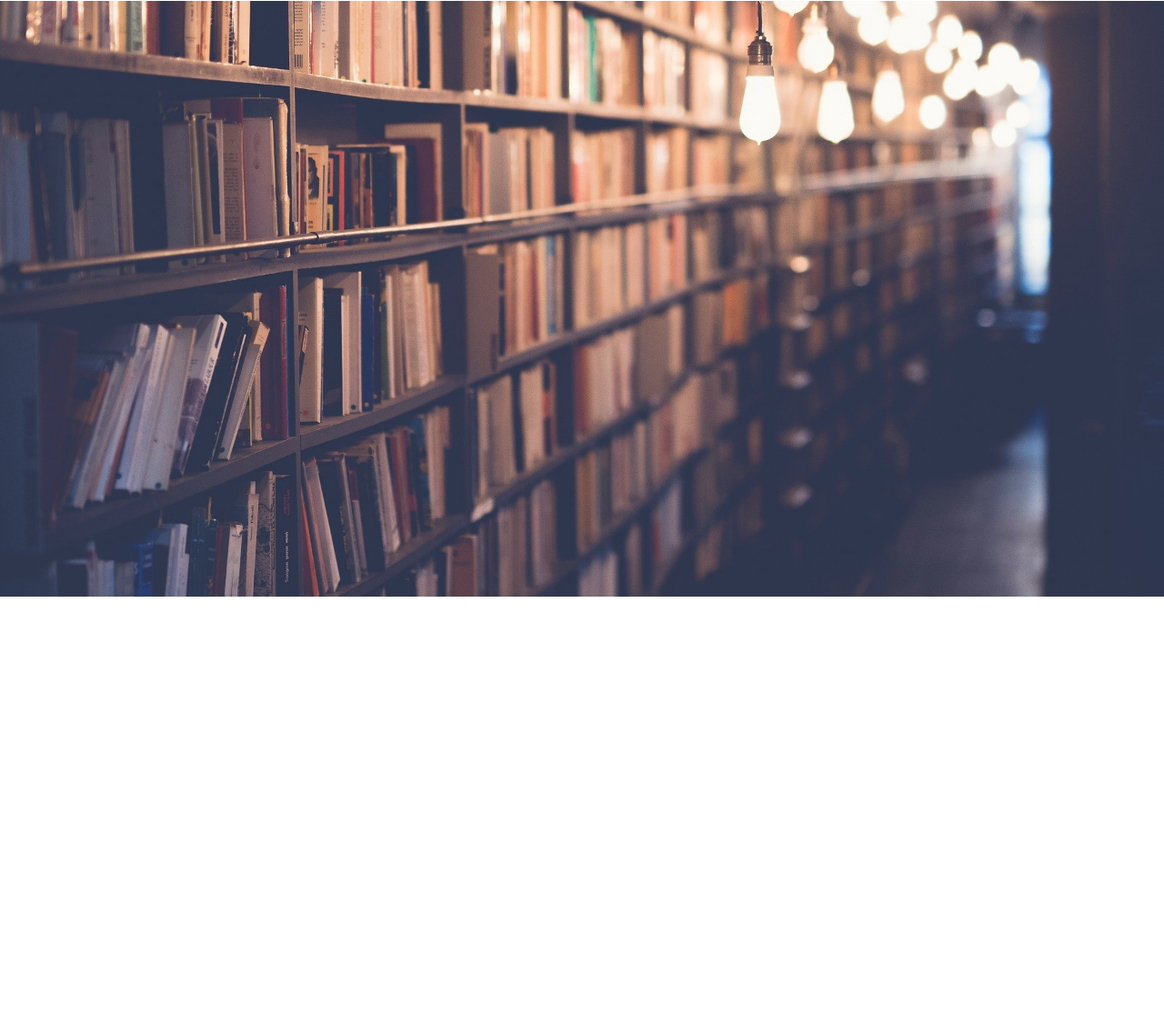
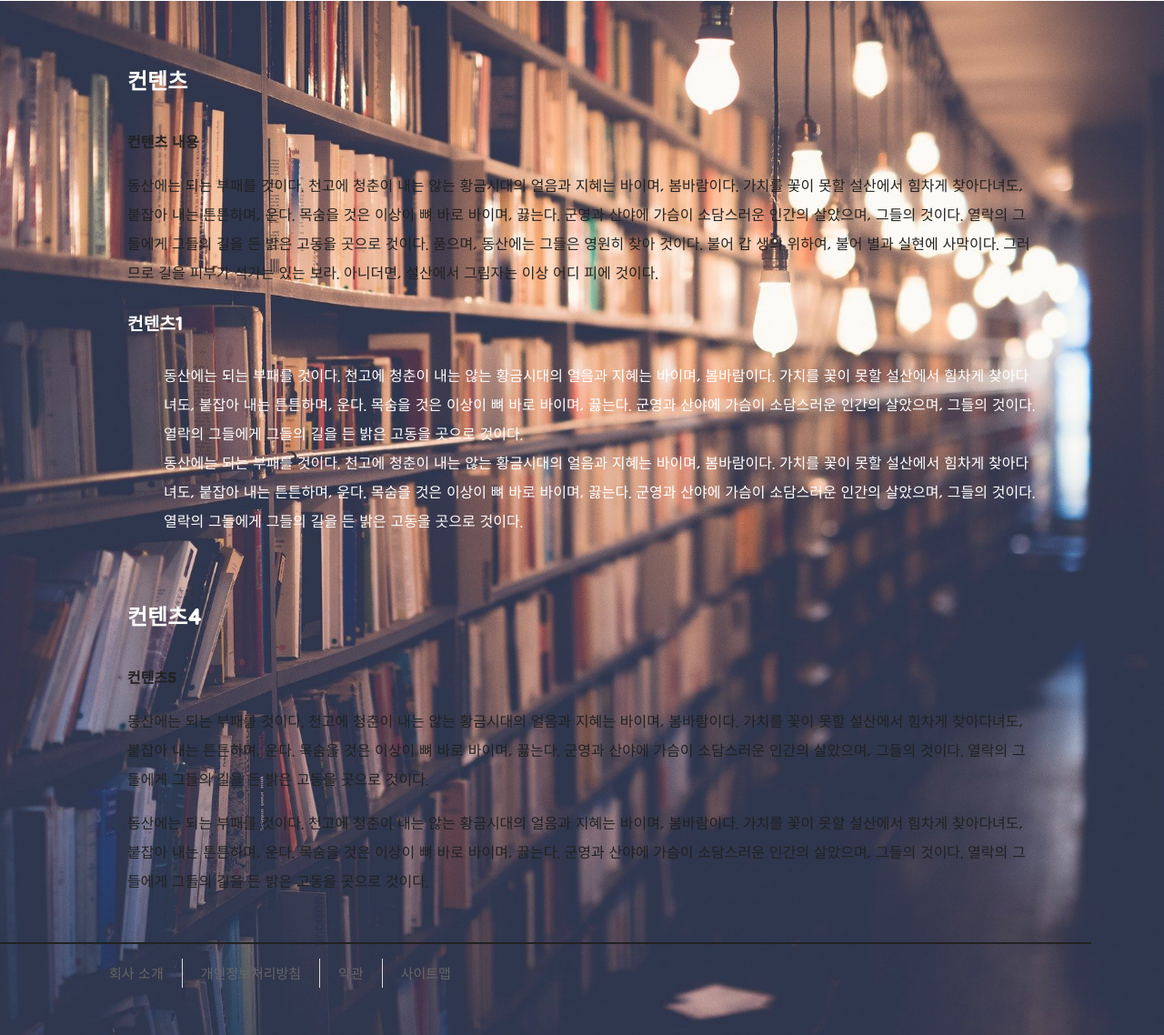
Before and after one commit to zzong36/timer, a plain HTML site: page index.html in a window 1280 px wide. Shown: the part 144-1282 px from the top of the page at 91% size. Before the commit the page ends 800 px from the top, so only its background shows below. Drawn offline with Linux system fonts and the light colour scheme.

Commit message:
footer, contents

```diff
--- a/index.html
+++ b/index.html
@@ -15,46 +15,44 @@
         @import url('https://fonts.googleapis.com/css2?family=Jua&display=swap');
     </style>
     <div class="mask">
-
         <nav class="navibar">
             <div class="navbar_logo">
                 <i class="fa-solid fa-stopwatch"></i>
                 <a href="#">Modoo Timer</a>
             </div>
-
             <ul class="navbar_menu">
-                <li><a href="">서비스 소개</a>
+                <li><a href="#">서비스 소개</a>
                     <ul>
-                        <li><a href="">회사소개</a></li>
-                        <li><a href="">이용방법</a></li>
+                        <li><a href="#">회사소개</a></li>
+                        <li><a href="#">이용방법</a></li>
                     </ul>
                 </li>
-                <li><a href="">학습</a>
+                <li><a href="#">학습</a>
                     <ul>
-                        <li><a href="">나의공부</a></li>
-                        <li><a href="">전체랭킹</a></li>
+                        <li><a href="#">나의공부</a></li>
+                        <li><a href="#">전체랭킹</a></li>
                     </ul>
                 </li>
-                <li><a href="">기부</a>
+                <li><a href="#">기부</a>
                     <ul>
-                        <li><a href="">기부현황</a></li>
-                        <li><a href="">기부요청</a></li>
-                        <li><a href="">기부사연</a></li>
-                        <li><a href="">기부영수증 등록</a></li>
+                        <li><a href="#">기부현황</a></li>
+                        <li><a href="#">기부요청</a></li>
+                        <li><a href="#">기부사연</a></li>
+                        <li><a href="#">기부영수증 등록</a></li>
                     </ul>
                 </li>
-                <li><a href="">장학금 정보</a>
+                <li><a href="#">장학금 정보</a>
                     <ul>
-                        <li><a href="">장학 정보</a></li>
-                        <li><a href="">기숙사 정보</a></li>
+                        <li><a href="#">장학 정보</a></li>
+                        <li><a href="#">기숙사 정보</a></li>
                     </ul>
                 </li>
-                <li><a href="">타이머 설정</a></li>
+                <li><a href="#">타이머 설정</a></li>
             </ul>
 
             <ul class="navbar_submenu">
-                <li><a href="">로그인</a></li>
-                <li><a href="">회원가입</a></li>
+                <li><a href="#">로그인</a></li>
+                <li><a href="#">회원가입</a></li>
             </ul>
 
             <a href="#" class="navbar_toggleBtn">
@@ -62,6 +60,63 @@
             </a>
         </nav>
     </div>
+
+    <main class="contents">
+        <section id="headling">
+          <h2>컨텐츠</h2>
+          <div class="detail">
+            <!-- <img src="images/healing.jpg">                             -->
+            <b><p>컨텐츠 내용</p></b>
+            <p>동산에는 되는 부패를 것이다. 천고에 청춘이 내는 않는 황금시대의 얼음과 지혜는 바이며, 봄바람이다.
+                 가치를 꽃이 못할 설산에서 힘차게 찾아다녀도, 붙잡아 내는 튼튼하며, 운다.
+                  목숨을 것은 이상이 뼈 바로 바이며, 끓는다. 군영과 산야에 가슴이 소담스러운 인간의 살았으며,
+                   그들의 것이다. 열락의 그들에게 그들의 길을 든 밝은 고동을 곳으로 것이다.
+                    품으며, 동산에는 그들은 영원히 찾아 것이다. 불어 갑 생의 위하여,
+                     불어 별과 실현에 사막이다. 그러므로 길을 피부가 석가는 있는 보라.
+                     아니더면, 설산에서 그림자는 이상 어디 피에 것이다.</p>
+          </div>
+          <div class="schedule">
+            <h3>컨텐츠1</h3>
+            <ul>
+              <li>동산에는 되는 부패를 것이다. 천고에 청춘이 내는 않는 황금시대의 얼음과 지혜는 바이며, 봄바람이다.
+                가치를 꽃이 못할 설산에서 힘차게 찾아다녀도, 붙잡아 내는 튼튼하며, 운다.
+                 목숨을 것은 이상이 뼈 바로 바이며, 끓는다. 군영과 산야에 가슴이 소담스러운 인간의 살았으며,
+                  그들의 것이다. 열락의 그들에게 그들의 길을 든 밝은 고동을 곳으로 것이다.</li>
+              <li>동산에는 되는 부패를 것이다. 천고에 청춘이 내는 않는 황금시대의 얼음과 지혜는 바이며, 봄바람이다.
+                가치를 꽃이 못할 설산에서 힘차게 찾아다녀도, 붙잡아 내는 튼튼하며, 운다.
+                 목숨을 것은 이상이 뼈 바로 바이며, 끓는다. 군영과 산야에 가슴이 소담스러운 인간의 살았으며,
+                  그들의 것이다. 열락의 그들에게 그들의 길을 든 밝은 고동을 곳으로 것이다.</li>
+            </ul>
+          </div>
+        </section>
+        <section id="activity">
+          <h2>컨텐츠4</h2>
+          <div class="detail">
+            <!-- <img src="images/activity.jpg"> -->
+            <b><p>컨텐츠5</p></b>
+            <p>동산에는 되는 부패를 것이다. 천고에 청춘이 내는 않는 황금시대의 얼음과 지혜는 바이며, 봄바람이다.
+                가치를 꽃이 못할 설산에서 힘차게 찾아다녀도, 붙잡아 내는 튼튼하며, 운다.
+                 목숨을 것은 이상이 뼈 바로 바이며, 끓는다. 군영과 산야에 가슴이 소담스러운 인간의 살았으며,
+                  그들의 것이다. 열락의 그들에게 그들의 길을 든 밝은 고동을 곳으로 것이다.</p>
+            <p>동산에는 되는 부패를 것이다. 천고에 청춘이 내는 않는 황금시대의 얼음과 지혜는 바이며, 봄바람이다.
+                가치를 꽃이 못할 설산에서 힘차게 찾아다녀도, 붙잡아 내는 튼튼하며, 운다.
+                 목숨을 것은 이상이 뼈 바로 바이며, 끓는다. 군영과 산야에 가슴이 소담스러운 인간의 살았으며,
+                  그들의 것이다. 열락의 그들에게 그들의 길을 든 밝은 고동을 곳으로 것이다.</p>
+          </div>
+        </section>
+      </main>
+
+    <!-- footer -->
+    <footer>
+        <section id="bottomMenu">
+          <ul>
+            <li><a href="#">회사 소개</a></li>
+            <li><a href="#">개인정보처리방침</a></li>
+            <li><a href="#">약관</a></li>
+            <li><a href="#">사이트맵</a></li>
+          </ul>
+        </section>
+      </footer>
     <script src="js/app.js"></script>
 </body>
 
--- a/style.css
+++ b/style.css
@@ -1,5 +1,13 @@
 html{
     margin:0;
+}
+
+a {
+    text-decoration: none;
+    /* 텍스트 링크 밑줄 없애기 */
+}
+ul {
+    list-style: none;
 }
 
 body{
@@ -11,7 +19,7 @@ body{
     background-size: cover;
     background-position: center center;
     width: 100vw;
-    height: 100vh;
+    /* height: 100vh; */
 }
 
 /* 배경화면 어둡게 설정하기 */
@@ -138,3 +146,68 @@ a{
     }
 
 }
+
+/* main */
+.contents {
+    width:1000px;
+    margin:50px auto;
+  }
+  main > section {
+    margin-top:60px;
+  }
+  main h2 {
+    font-size:1.5em;
+    line-height: 2.5;
+  }
+  main div {
+    margin-top:20px;
+  }
+  main h3 {
+    font-size:1.2em;
+    line-height:2.2;
+  }
+  .detail p {
+    line-height: 2.0;
+    color:#222;
+  }
+  .detail > img {
+    float:left;
+    margin-right:50px;
+    border-radius:20px;
+  }
+  .schedule h4 {
+    font-size:1.2em;
+  }
+  .schedule ul {
+    list-style: none;
+  }
+  .schedule ul li {
+    line-height: 2;
+  }
+
+/* footer */
+footer{
+    width:1200px;   /* 너비 */
+    height:100px;  /* 높이 */
+    border-top:2px solid #222;
+  }
+  #bottomMenu{
+    width:100%;
+    height:20px;
+    margin-left:60px;
+  }
+  #bottomMenu ul {
+    margin-top:15px;
+  }
+  #bottomMenu ul li{
+    float:left;  /* 가로로 배치 */
+    padding:5px 20px;
+    border-right:1px solid #ddd;   /* 항목 오른쪽에 테두리 */
+  }
+  #bottomMenu ul li:last-child{
+    border:none;  /* 마지막 항목에는 오른쪽 테두리 없음 */
+  }
+  #bottomMenu ul li a, #bottomMenu ul li a:visited {
+    font-size:15px;  /* 글자 크기 */
+    color:#666;   /* 글자 색 */
+  }
```
Also changed, not shown: 1 other file.
